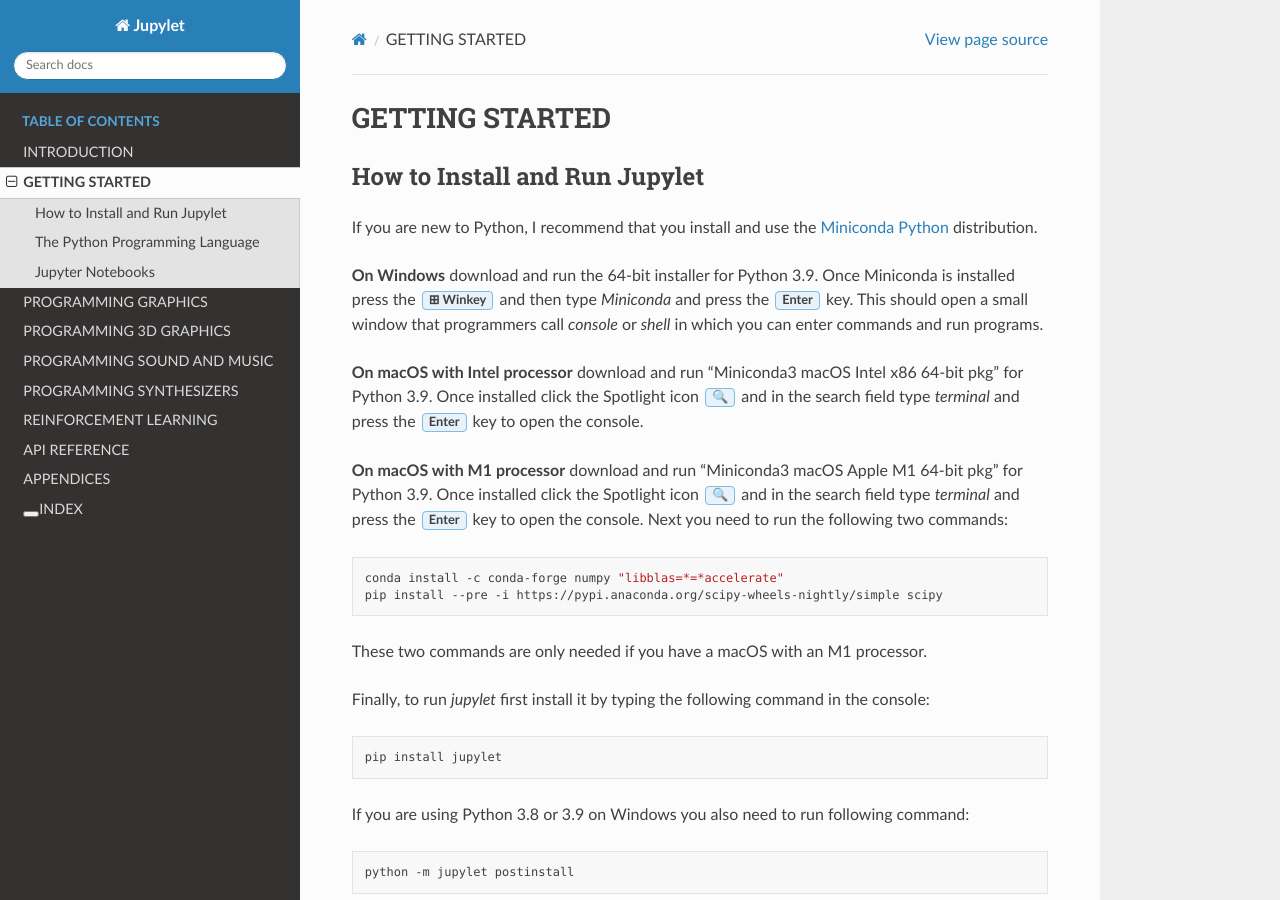
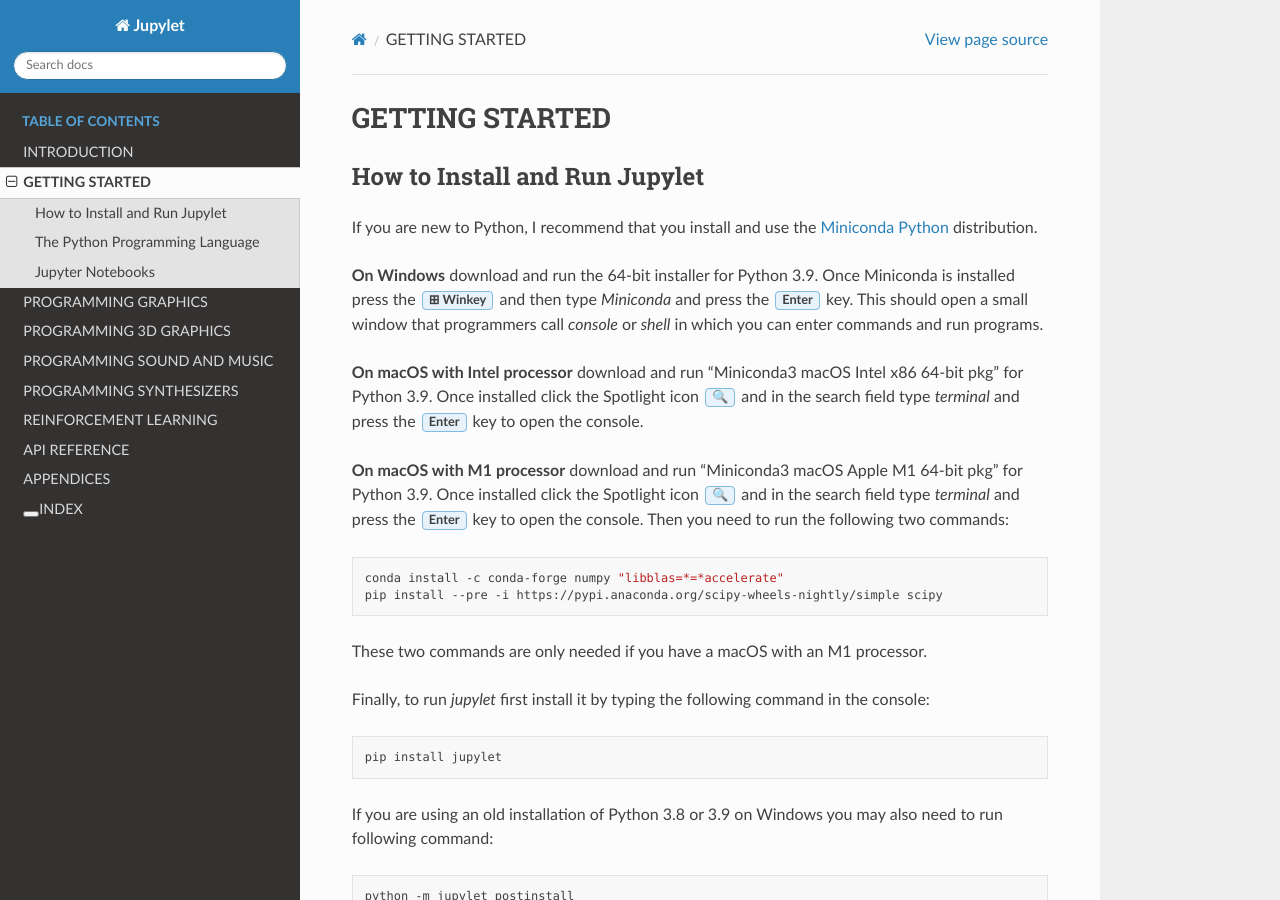
Before and after one commit to nir/jupylet, a Sphinx documentation site: the page built from docs/programmers_reference_guide/getting_started.rst, in a window 1280 px wide and 900 px high. Built offline with Sphinx 7.4.7 and the Read the Docs theme 2.0.0, drawn with Linux system fonts in a browser that asks for light colours.

Commit message:
docstring

```diff
--- a/docs/programmers_reference_guide/getting_started.rst
+++ b/docs/programmers_reference_guide/getting_started.rst
@@ -22,7 +22,7 @@
 **On macOS with M1 processor** download and run "Miniconda3 macOS Apple M1 64-bit pkg"
 for Python 3.9. Once installed click the Spotlight icon :guilabel:`🔍` and
 in the search field type *terminal* and press the :guilabel:`Enter` key to
-open the console. Next you need to run the following two commands:
+open the console. Then you need to run the following two commands:
 
 .. code-block:: bash
 
@@ -38,7 +38,8 @@
 
     pip install jupylet
 
-If you are using Python 3.8 or 3.9 on Windows you also need to run following command:
+If you are using an old installation of Python 3.8 or 3.9 on Windows you may
+also need to run following command:
 
 .. code-block:: bash
 
```
Also changed, not shown: README.md (+4 -3 lines).
